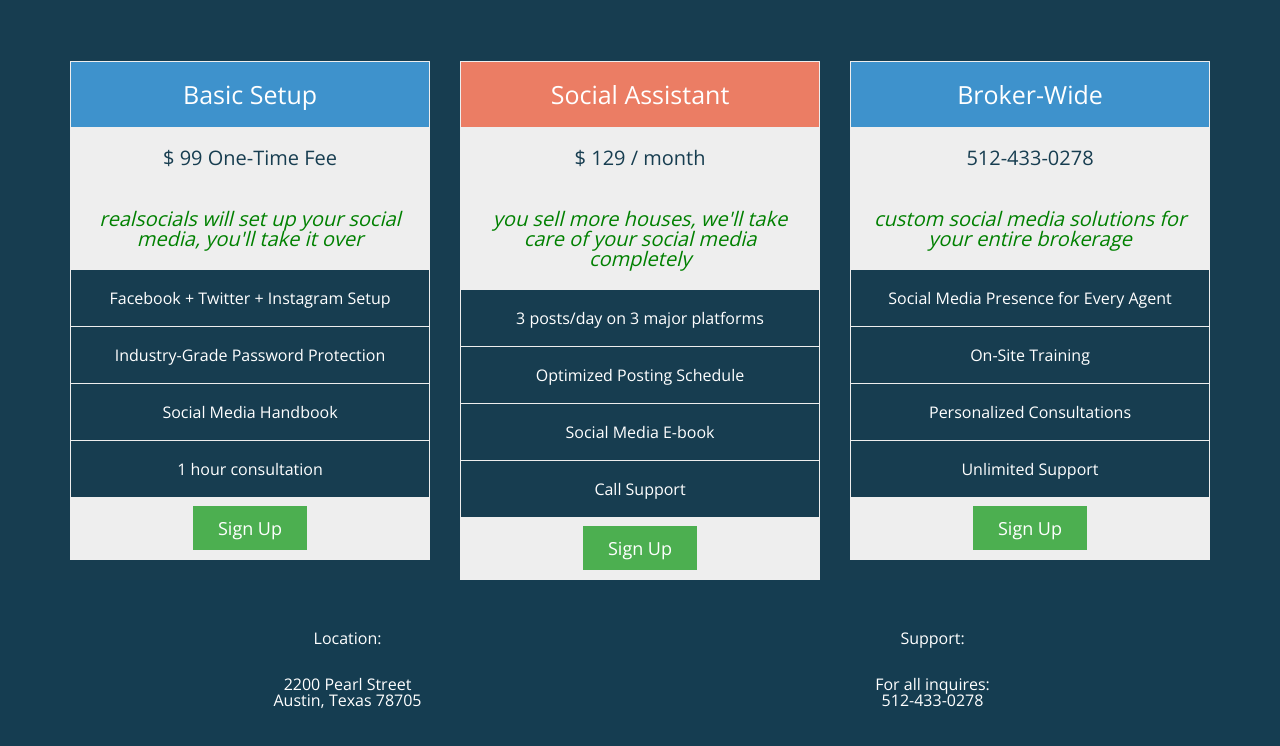
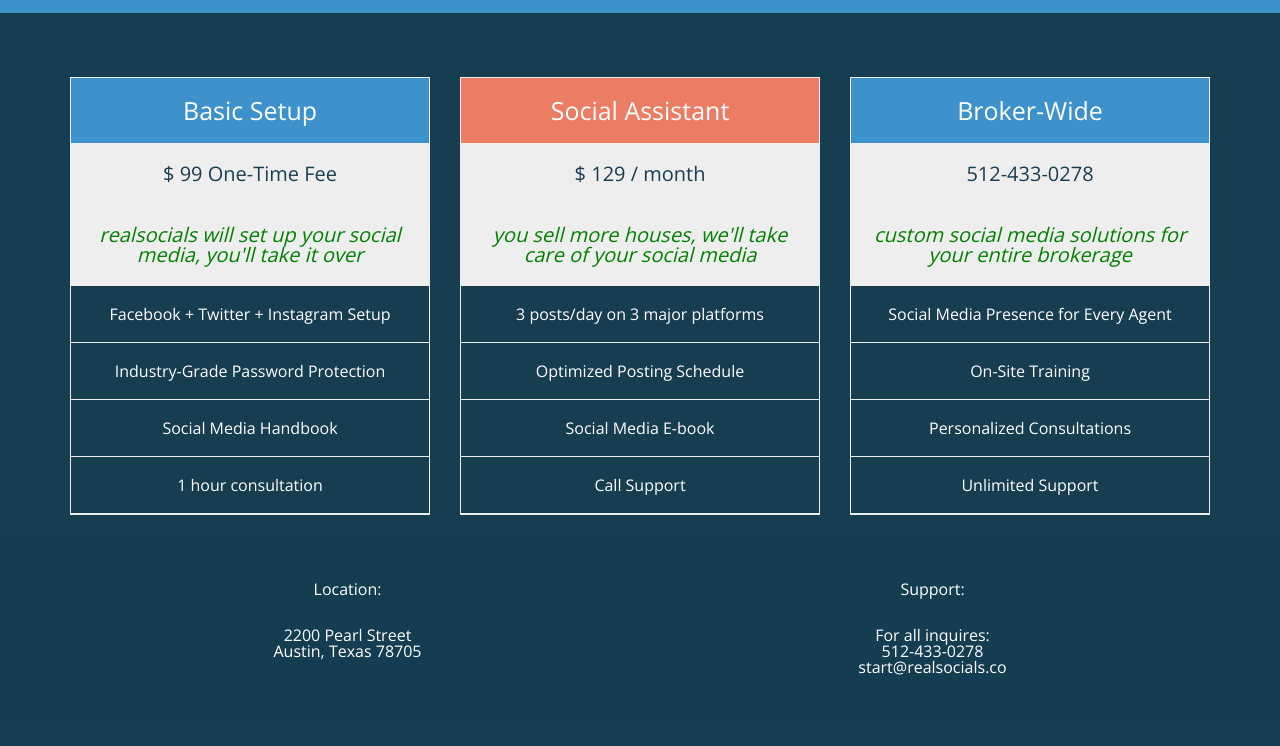
Before and after one commit to jake-nathan/LoginForm, a website: page index.html in a window 1280 px wide. Shown: the part 1602-2348 px from the top of the page. After the commit the page ends 2327 px from the top, so only its background shows below. Drawn offline with nearby package versions, Linux system fonts and the light colour scheme.

Commit message:
Update index.html

```diff
--- a/index.html
+++ b/index.html
@@ -83,14 +83,15 @@
                         <span class="skills text-center">Quick & easy social media solutions for real estate agents and brokers.</span>
                         <br><br>
                         <div class="col-lg-8 col-lg-offset-2 text-center">
-                    <a href=mailto:start@perklocal.com class="btn btn-lg btn-outline">
-                         Get Started
+                    <a href="tel:+15124330278" class="btn btn-lg btn-outline">
+                         Call 512-433-0278 To Purchase
                     </a>
                     &nbsp;&nbsp;&nbsp;
 
                 </div>
                     </div>
                 </div>
+                <br>
 
             <div class="col-lg-6">
             <img class="img-responsive text-center" src="img/realsocial.png" alt="">
@@ -174,7 +175,7 @@
                                     <li>Industry-Grade Password Protection</li>
                                     <li>Social Media Handbook</li>
                                     <li>1 hour consultation</li>
-                                    <li class="grey"><a href="#" class="button">Sign Up</a></li>
+
                                     </div>
                                 </ul>
                             </div>
@@ -184,13 +185,13 @@
                                 <ul class="price">
                                     <li class="header bg-green">Social Assistant</li>
                                     <li class="grey">$ 129 / month</li>
-                                     <li class="grey greentext">you sell more houses, we'll take care of your social media completely</li>
+                                     <li class="grey greentext">you sell more houses, we'll take care of your social media</li>
                                     <div class = "whitetext">
                                     <li>3 posts/day on 3 major platforms</li>
                                     <li>Optimized Posting Schedule</li>
                                     <li>Social Media E-book</li>
                                     <li>Call Support</li>
-                                    <li class="grey"><a href="#" class="button">Sign Up</a></li>
+
                                     </div>
                                 </ul>
                             </div>
@@ -206,7 +207,7 @@
                                     <li>On-Site Training</li>
                                     <li>Personalized Consultations</li>
                                     <li>Unlimited Support</li>
-                                    <li class="grey"><a href="#" class="button">Sign Up</a></li>
+
                                     </div>
                                 </ul>
                             </div>
@@ -216,6 +217,7 @@
             </div>
 
 
+<br>
 
 
 
@@ -233,6 +235,7 @@
                         <h3>Support:</h3>
                         <p> For all inquires: </p>
                         <p>512-433-0278</p>
+                        <p>start@realsocials.co</p>
                     </div>
                 </div>
             </div>
```
